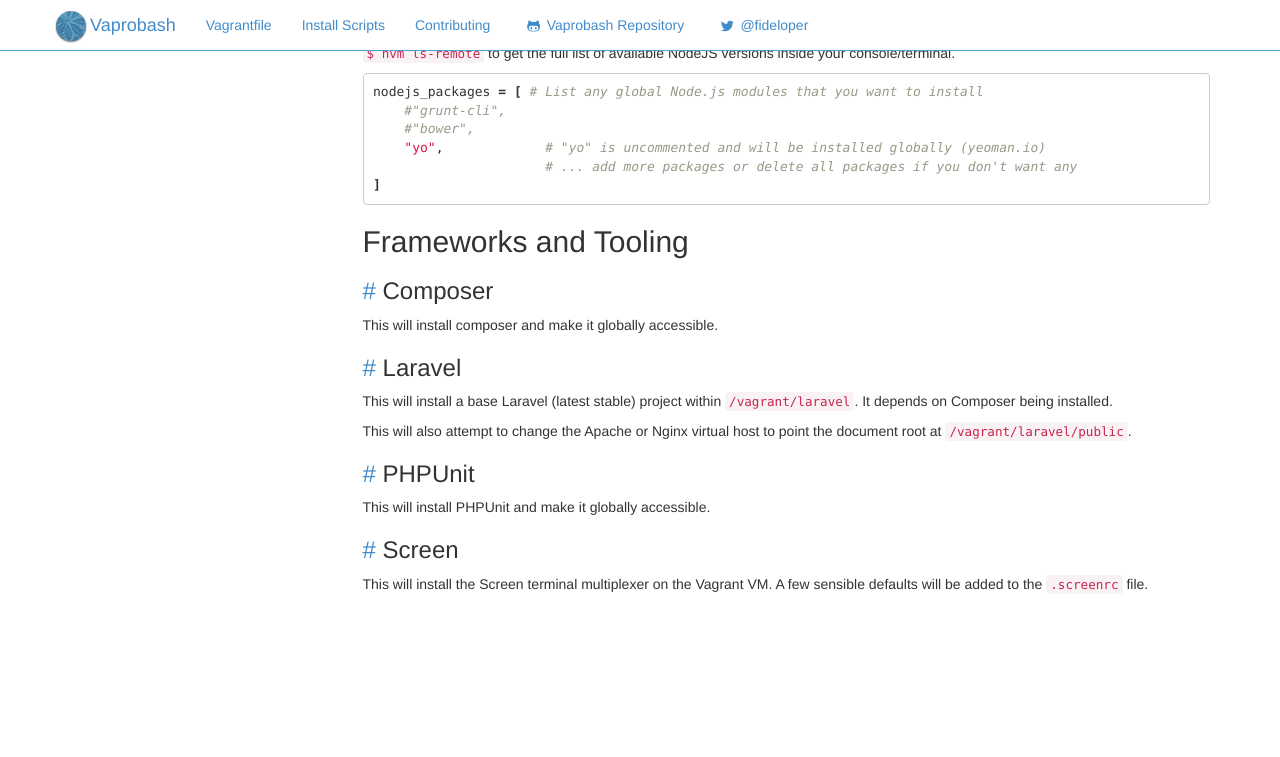
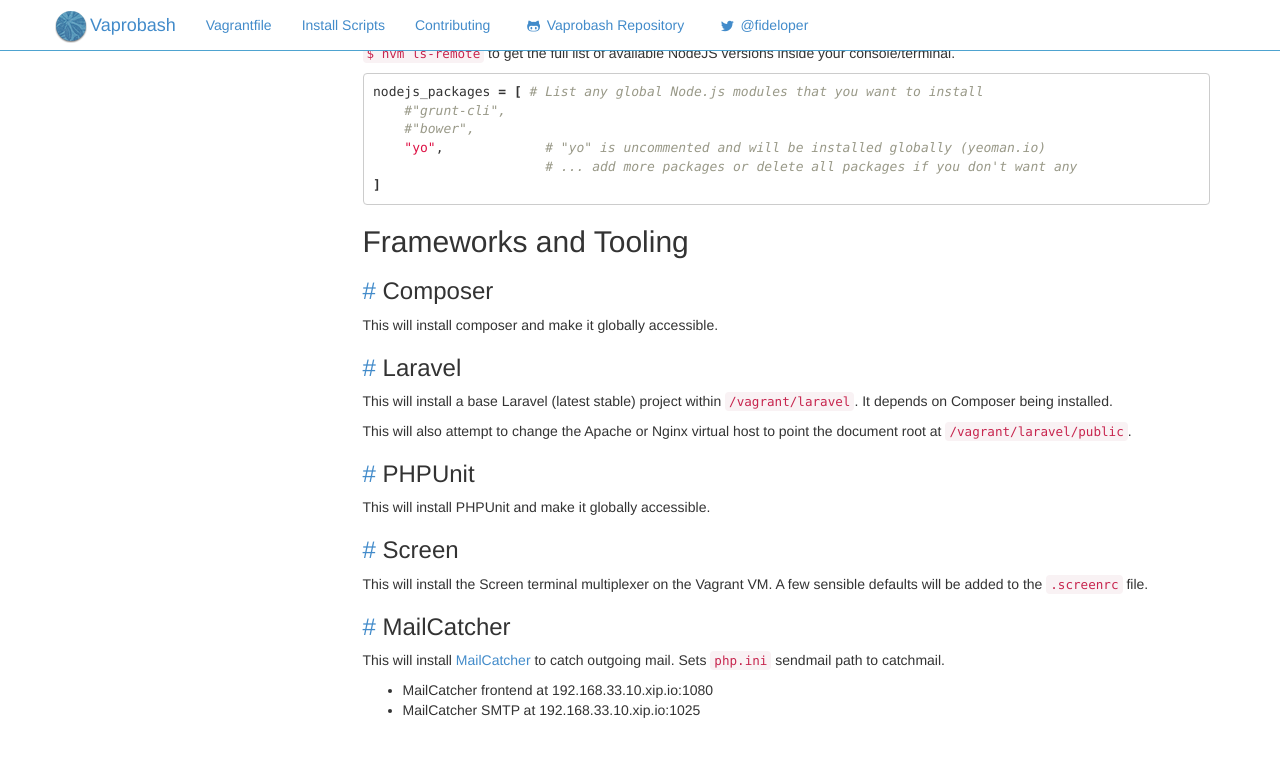
Before and after one commit to fideloper/Vaprobash, a Jekyll site: the page built from install-scripts.md, in a window 1280 px wide and 900 px high, scrolled down 3678 px. Shown: the top 757 px of the window. Built offline with Jekyll 4.4.1, drawn with Linux system fonts in a browser that asks for light colours; nearby versions of some CDN libraries; Markdown is read by kramdown in place of the engine named in the settings.

Commit message:
MailCatcher info added.

```diff
--- a/_includes/sidebar.html
+++ b/_includes/sidebar.html
@@ -22,4 +22,5 @@
         <a href="install-scripts.html#laravel" class="list-group-item">Laravel</a>
         <a href="install-scripts.html#phpunit" class="list-group-item">PHPUnit</a>
         <a href="install-scripts.html#screen" class="list-group-item">Screen</a>
+        <a href="install-scripts.html#mailcatcher" class="list-group-item">MailCatcher</a>
 </aside>
--- a/install-scripts.md
+++ b/install-scripts.md
@@ -219,3 +219,10 @@
 ### <a href="install-scripts.html#screen" name="screen" id="screen">#</a> Screen
 
 This will install the Screen terminal multiplexer on the Vagrant VM. A few sensible defaults will be added to the `.screenrc` file.
+
+### <a href="install-scripts.html#mailcatcher" name="mailcatcher" id="mailcatcher">#</a> MailCatcher
+
+This will install [MailCatcher](http://mailcatcher.me) to catch outgoing mail. Sets `php.ini` sendmail path to catchmail.
+
+- MailCatcher frontend at 192.168.33.10.xip.io:1080
+- MailCatcher SMTP at 192.168.33.10.xip.io:1025
```
